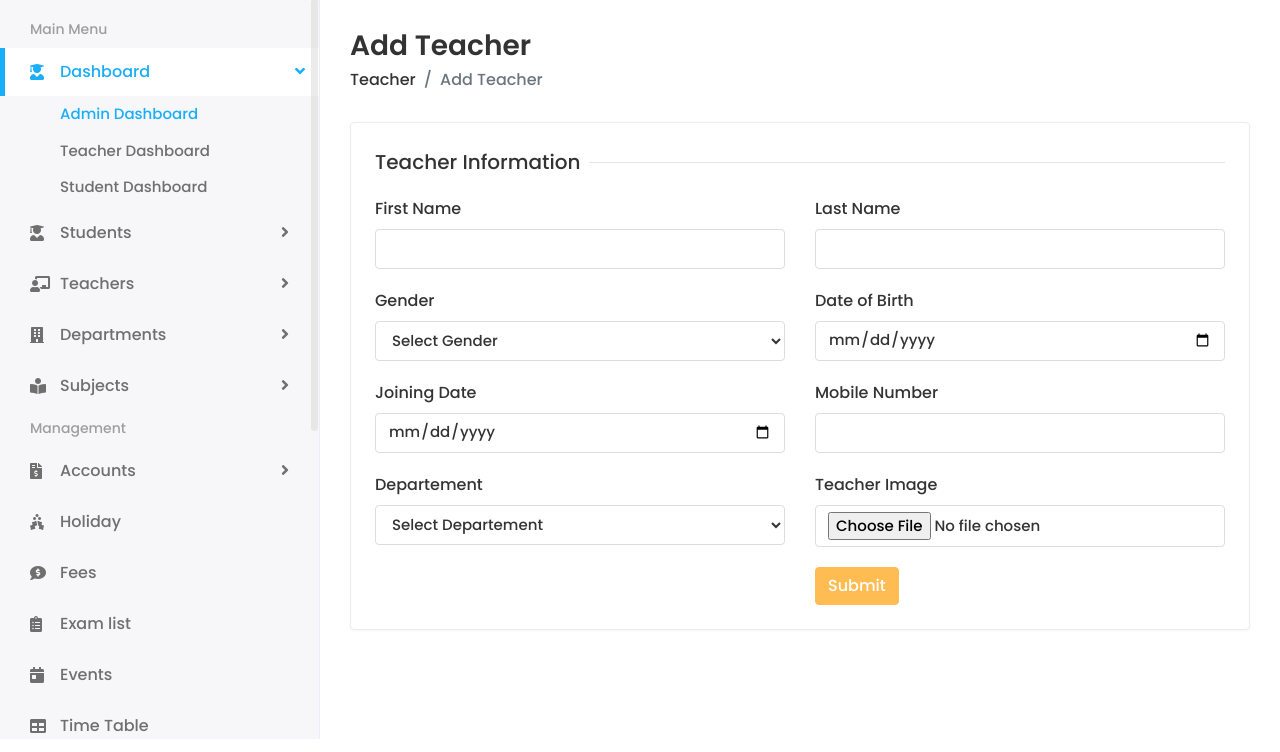
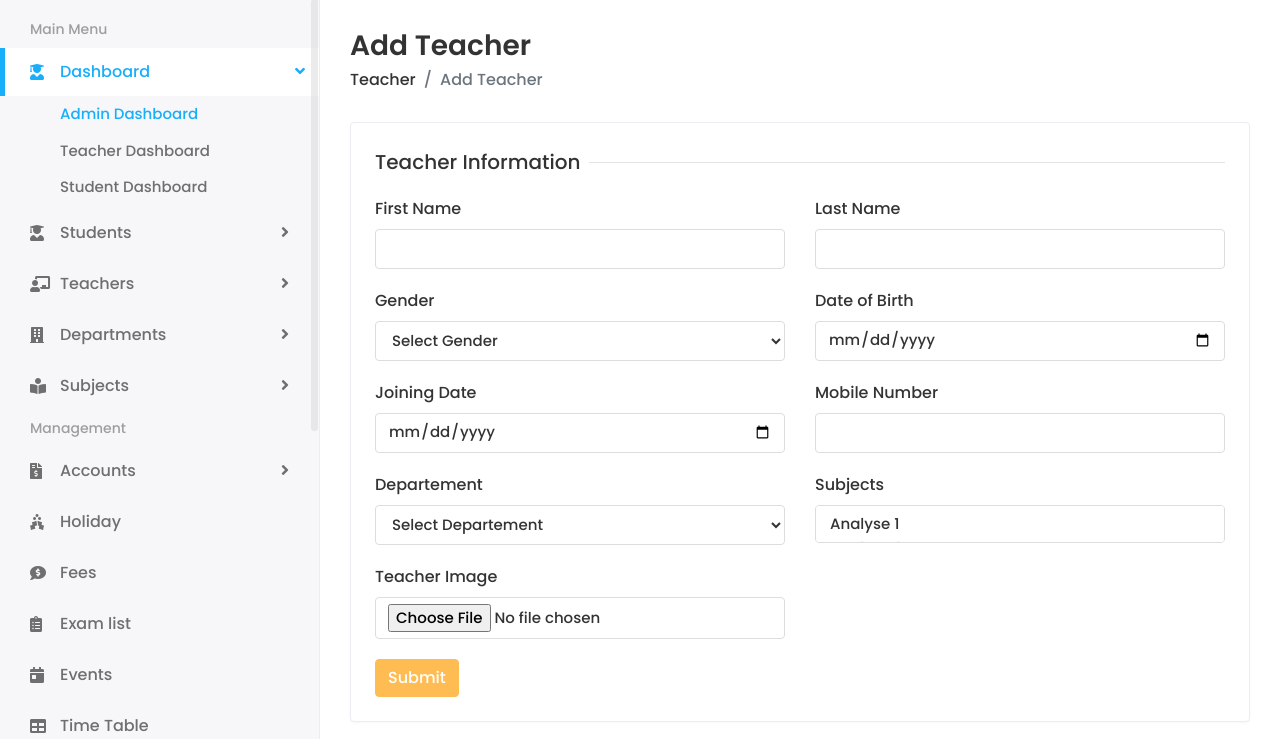
Before and after one commit to HamzaSAlyaacoubi/PFM_Python_Shcool, a Django app: page /teacher/add/ in a window 1280 px wide. Shown: the part 61-813 px from the top of the page. Run offline with Django 5.2, Linux system fonts and the light colour scheme; data comes from the database, SQL or seed files in the repository; both versions use the stored data as it was after the commit; some libraries are stand-ins or nearby versions.

Commit message:
Relation Subject->Teacher Termineted

```diff
--- a/school/departement/models.py
+++ b/school/departement/models.py
@@ -8,5 +8,5 @@ class Departement(models.Model):
     description = models.TextField(blank=True, null=True)
     created_at = models.DateField(auto_now_add=True)
 
-    def __srt__(self):
+    def __str__(self):
         return f"{self.name} ({self.code})"
--- a/school/teacher/views.py
+++ b/school/teacher/views.py
@@ -1,6 +1,7 @@
 from django.shortcuts import render, redirect
 from .models import Teacher
 from departement.models import Departement
+from subject.models import Subject
 from django.contrib import messages
 
 
@@ -24,7 +25,10 @@ def add_teacher(request):
         else :
             departement = None
 
-        Teacher.objects.create(
+        subjects_ids = request.POST.getlist('subject_id')
+        subjects = Subject.objects.filter(id__in=subjects_ids)
+
+        teacher = Teacher.objects.create(
             first_name=first_name,
             last_name=last_name,
             gender=gender,
@@ -34,11 +38,14 @@ def add_teacher(request):
             departement= departement,
             teacher_image=teacher_image,
         )
+
+        teacher.subjects.set(subjects)
         messages.success(request, 'Teacher added Successfully')
         return redirect('add_teacher')
     else :
         departements_list = Departement.objects.all()
-        context = {'departements_list': departements_list}
+        subjects_list = Subject.objects.all()
+        context = {'departements_list': departements_list,'subjects_list':subjects_list}
         return render(request, 'teachers/add-teacher.html', context)
 
 def teacher_list(request):
@@ -48,13 +55,15 @@ def teacher_list(request):
 
 def view_teacher(request, teacher_id):
     teacher = Teacher.objects.get(id = teacher_id)
-    context = {'teacher': teacher}
+    teacher_subjects = teacher.subjects.all()
+    context = {'teacher': teacher, 'teacher_subjects': teacher_subjects}
     return render(request, 'teachers/teacher-details.html', context)
 
 def edit_teacher(request, teacher_id):
     teacher = Teacher.objects.get(id = teacher_id)
     departements_list = Departement.objects.all()
-    context = {'departements_list': departements_list, 'teacher' : teacher}
+    subjects_list = Subject.objects.all()
+    context = {'departements_list': departements_list, 'teacher' : teacher, 'subjects_list':subjects_list}
 
     if request.method == 'POST':
         teacher.first_name = request.POST.get('first_name')
@@ -71,6 +80,10 @@ def edit_teacher(request, teacher_id):
         else :
             teacher.departement = None
 
+        subjects_ids = request.POST.getlist('subject_id')
+        subjects = Subject.objects.filter(id__in=subjects_ids)
+        teacher.subjects.set(subjects)
+
         if request.FILES.get('teacher_image'):
             teacher.teacher_image = request.FILES.get('teacher_image')
 
--- a/school/templates/teachers/add-teacher.html
+++ b/school/templates/teachers/add-teacher.html
@@ -82,6 +82,16 @@
                                  </div>
                                  <div class="col-12 col-sm-6">
                                     <div class="form-group">
+                                       <label>Subjects</label>
+                                       <select class="form-control" multiple name="subject_id" size="1">
+                                          {% for subject in subjects_list %}
+                                          <option value="{{subject.id}}">{{subject.name}}</option>
+                                          {% endfor %}
+                                       </select>
+                                    </div>
+                                 </div>
+                                 <div class="col-12 col-sm-6">
+                                    <div class="form-group">
                                        <label>Teacher Image</label>
                                        <input type="file" class="form-control" name="teacher_image">
                                     </div>
--- a/school/templates/teachers/teacher-details.html
+++ b/school/templates/teachers/teacher-details.html
@@ -52,6 +52,12 @@
 <li>
 <span class="title-span">DOB : </span>
 <span class="info-span">{{teacher.date_of_birth}}</span>
+</li>
+<li>
+<span class="title-span">Subjects : </span>
+{% for subject in teacher_subjects %}
+<span class="info-span"> {{subject.name }} {% if not forloop.last %}, {% endif %}</span>
+{% endfor %}
 </li>
 </ul>
 </div>
```
Also changed, not shown: school/teacher/models.py (+10 -1 lines), school/templates/teachers/edit-teacher.html (+10 -0 lines), school/db.sqlite3, school/home_auth/migrations/0009_alter_passwordresetrequest_token.py (added), school/teacher/migrations/0004_teacher_subjects.py (added).
